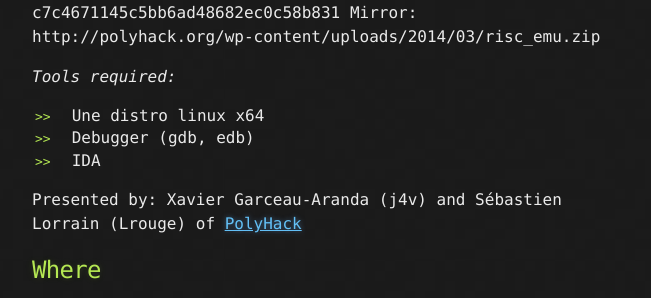
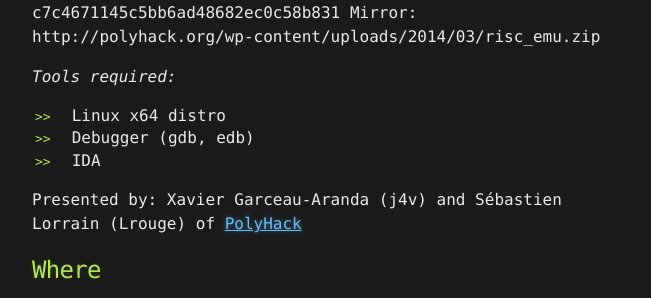
Before and after one commit to montrehack/montrehack.github.com, a Jekyll site: the page built from index.md, in a window 1280 px wide and 900 px high, scrolled down 2778 px. Shown: the part 154-452 px from the top of the window, without its empty margins (308-959 px from the left). Built offline with Jekyll 4.4.1, drawn with Linux system fonts in a browser that asks for light colours; Markdown is read by kramdown in place of the engine named in the settings; comment, search, counter and statistics services are not loaded.

Commit message:
translation fix

```diff
--- a/index.md
+++ b/index.md
@@ -82,7 +82,7 @@ Mirror: http://polyhack.org/wp-content/uploads/2014/03/risc_emu.zip
 
 *Tools required:*
 
-* Une distro linux x64
+* Linux x64 distro
 * Debugger (gdb, edb)
 * IDA
 
```
